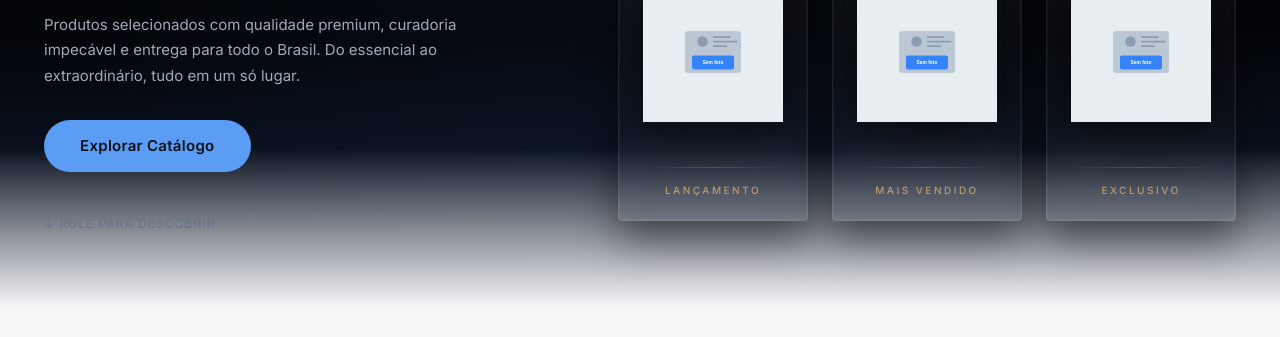
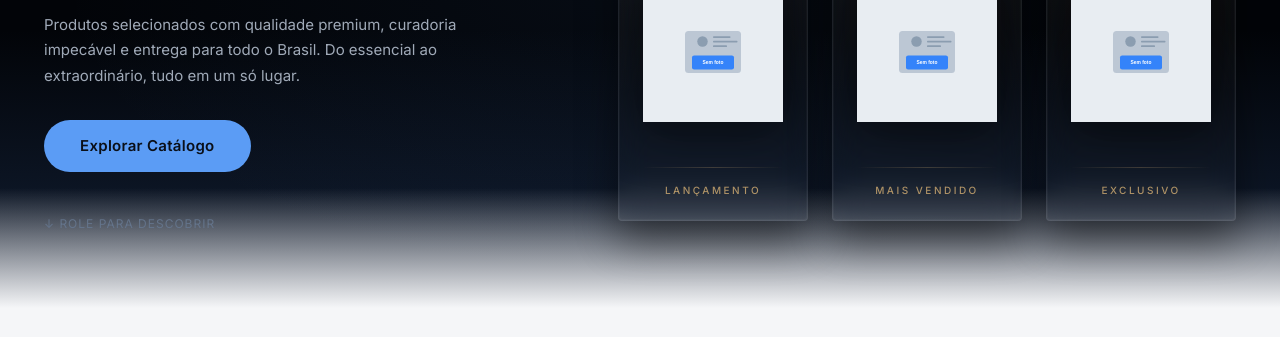
Before and after one commit to LuizEduP/probable-octo-meme, a website: page public/index.html in a window 1280 px wide. Shown: the part 270-607 px from the top of the page. Drawn offline with nearby package versions, Linux system fonts and the light colour scheme; no server answers; a web font is replaced by a local one.

Commit message:
fix: fade do hero comeca mais tarde, azul fica mais extenso

```diff
--- a/public/css/style.css
+++ b/public/css/style.css
@@ -210,8 +210,8 @@ input, select { font-family: inherit; }
   bottom: 0;
   left: 0;
   right: 0;
-  height: 160px;
-  background: linear-gradient(to bottom, transparent, #f5f6f8);
+  height: 200px;
+  background: linear-gradient(to bottom, transparent 40%, #f5f6f8 100%);
   pointer-events: none;
   z-index: 0;
 }
```
